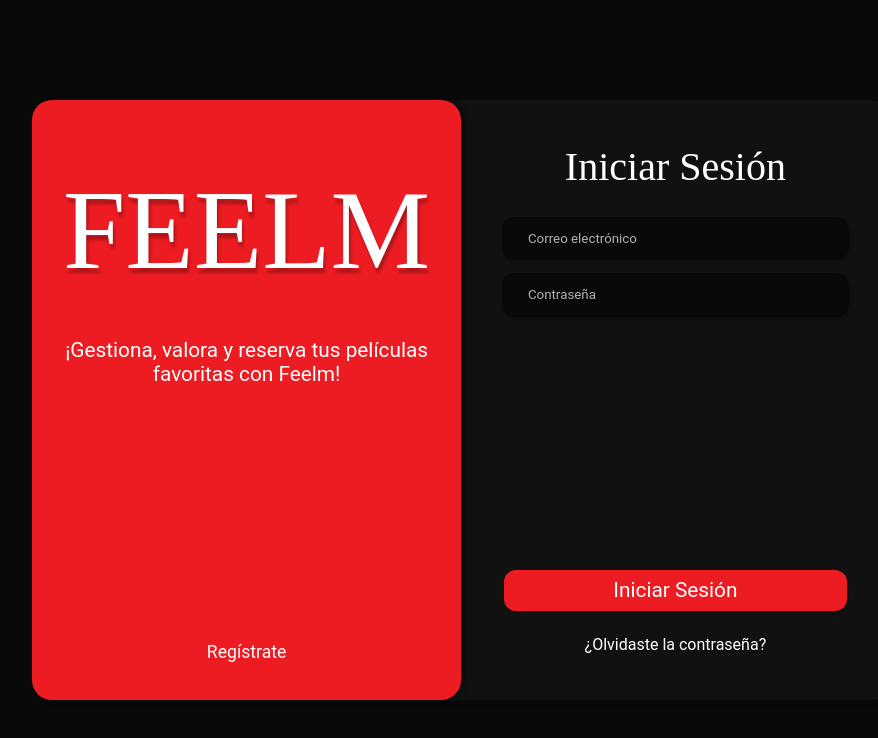
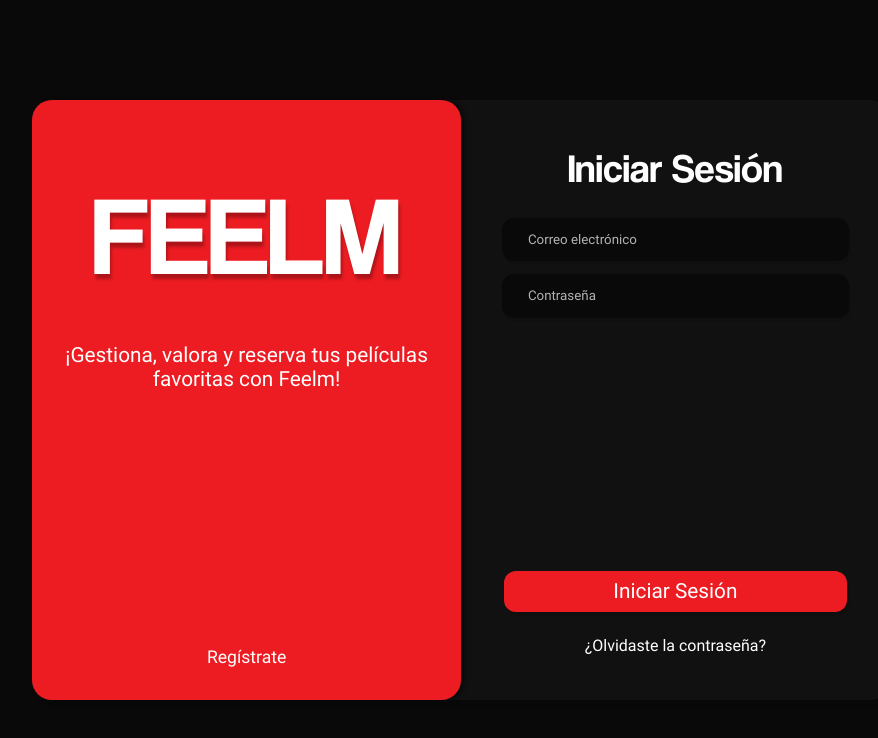
Before and after one commit to SyTW-2122/E12, an Angular app in the folder Feelm/: page /login in a window 1280 px wide. Shown: the top 738 px of the page, without its empty margins (179-1057 px from the left). Built offline with nearby package versions, Linux system fonts and the light colour scheme.

Commit message:
Update fonts

```diff
--- a/Feelm/src/app/login/login.component.css
+++ b/Feelm/src/app/login/login.component.css
@@ -1,13 +1,17 @@
 @font-face {
-  font-family: 'Coolvetica-Regular';
-  font-style: normal;
-  font-weight: normal;
-  src: local('Coolvetica-Regular'), url('../fonts/coolvetica.woff') format('woff');
+  font-family: Coolvetica;
+  src: url("../fonts/coolvetica_rg.ttf");
 }
+
+@font-face {
+  font-family: Roboto;
+  src: url("../fonts/Roboto-Regular.ttf");
+}
+
 
 h1
 {
-font-family: 'Colvetica-Regular';
+font-family: 'Coolvetica';
 font-weight:normal;
 font-style:normal;
 }
```
Also changed, not shown: Feelm/src/app/fonts/Roboto-Regular.ttf (added).
